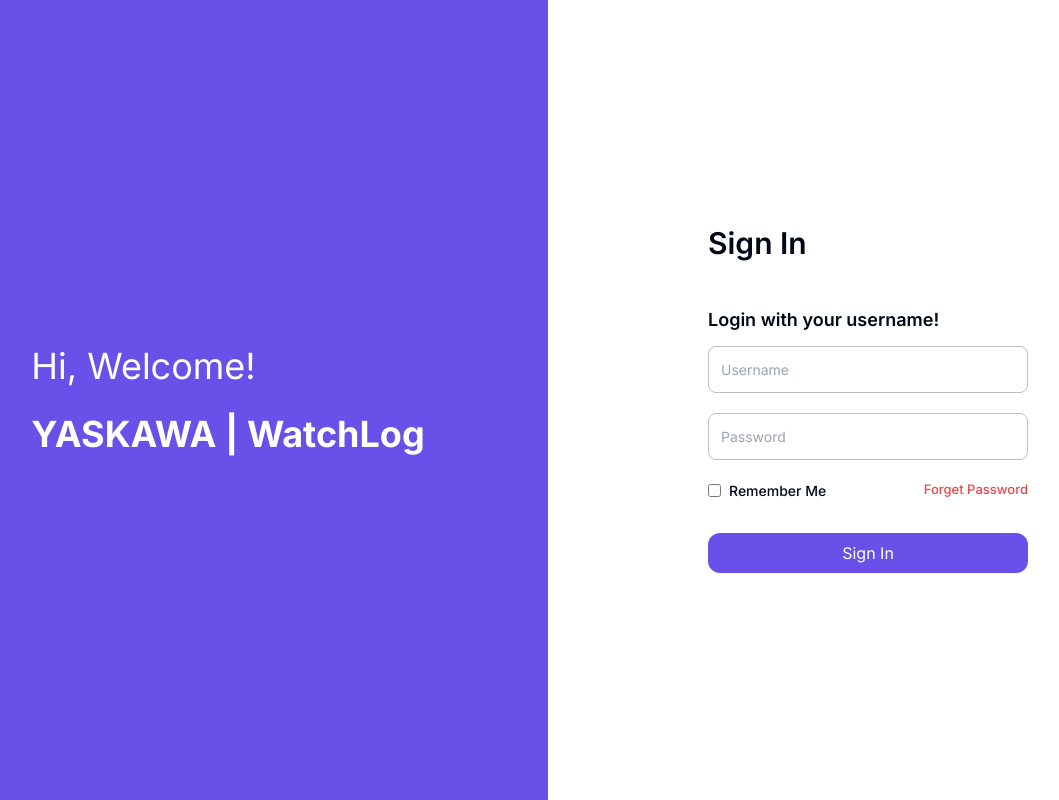
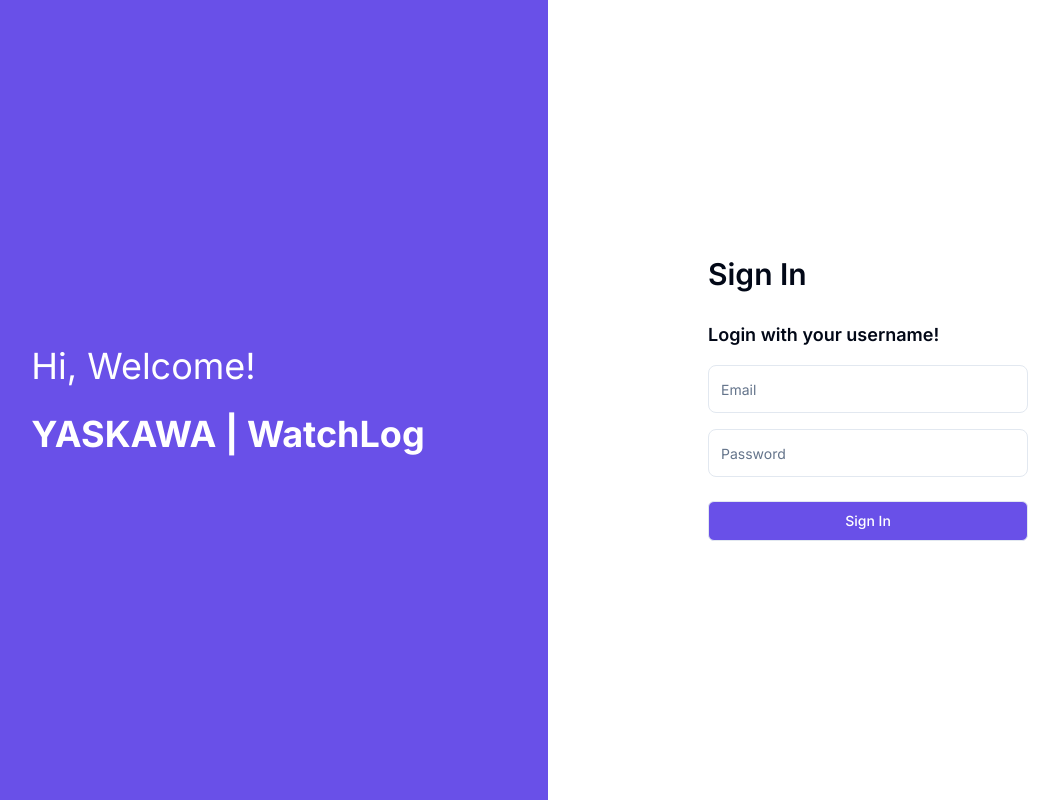
Before and after one commit to cesurbayram/nxt-wl-cpy, a Next.js app: page /sign-in in a window 1280 px wide. Shown: the whole page, without its empty margins (92-1151 px from the left). Built offline with nearby package versions, Linux system fonts and the light colour scheme.

Commit message:
feature: implement login form

```diff
--- a/app/(auth)/layout.tsx
+++ b/app/(auth)/layout.tsx
@@ -1,6 +1,7 @@
 import Hero from "@/components/sign-in/hero";
 import { Inter } from "next/font/google";
 import '../globals.css'
+import ReactQueryProvider from "@/utils/providers/react-query-provider";
 
 const inter = Inter({ subsets: ["latin"] });
 
@@ -12,12 +13,14 @@
   return (
     <html lang="en">
       <body className={inter.className}>
-        <div className="flex h-screen flex-col md:flex-row md:overflow-hidden">
-          <div className=" flex-grow w-full flex justify-center items-center bg-[#6950e8]">
-            <Hero />
+        <ReactQueryProvider>
+          <div className="flex h-screen flex-col md:flex-row md:overflow-hidden">
+            <div className=" flex-grow w-full flex justify-center items-center bg-[#6950e8]">
+              <Hero />
+            </div>
+            <div className="w-full flex-grow">{children}</div>
           </div>
-          <div className="w-full flex-grow">{children}</div>
-        </div>
+        </ReactQueryProvider>
       </body>
     </html>
   );
--- a/components/sign-in/sign-in-page-component.tsx
+++ b/components/sign-in/sign-in-page-component.tsx
@@ -1,87 +1,90 @@
-"use client"
-import { useForm, SubmitHandler } from 'react-hook-form'
-import { zodResolver } from "@hookform/resolvers/zod"
-import { SignInValidation } from '@/lib/validations/sign-in'
-import { z } from 'zod'
+"use client";
+import { useForm } from "react-hook-form";
+import { zodResolver } from "@hookform/resolvers/zod";
+import { LoginValidation } from "@/lib/validations/login";
+import { z } from "zod";
+import { Form, FormControl, FormField, FormItem, FormMessage } from "../ui/form";
+import { Input } from "../ui/input";
+import { Button } from "../ui/button";
+import { useMutation } from "@tanstack/react-query";
+import { Login } from "@/types/login.types";
+import { userLogin } from "@/utils/service/auth";
 
-type Inputs = {
-    username: string
-    password: string
-}
 
 const initialValues = {
-    username: '',
-    password: ''
-}
+  email: "",
+  password: "",
+};
 
 const SignInPageComponent = () => {
-    const {register, handleSubmit, watch, formState: {errors}} = useForm({
+  const form = useForm<z.infer<typeof LoginValidation>>({
     defaultValues: initialValues,
-        resolver: zodResolver(SignInValidation)
+    resolver: zodResolver(LoginValidation),
+  });
+
+  const { mutateAsync: loginMutation, isPending: isSingInLoading } = useMutation({
+    mutationFn: (values: Login) => userLogin(values)
   })
-    const onSubmit = async(data: z.infer<typeof SignInValidation>) => console.log('data', data);
+
+  const onSubmit = async (values: z.infer<typeof LoginValidation>) => {
+    await loginMutation(values);
+  };
 
   return (
-        <div className='flex flex-col justify-center h-full px-[25%]'>
+    <div className="flex flex-col justify-center h-full px-[25%]">
       <h1 className="font-semibold text-3xl leading-none">Sign In</h1>
-            <div className="mt-12">
+      <div className="mt-8">
         <p className="text-lg font-semibold mb-3">Login with your username!</p>
-                <form onSubmit={handleSubmit(onSubmit)}>
-                    <div>
-                        <input className={`
-                            w-full
-                            px-3
-                            py-[12px]
-                            rounded-lg
-                            bg-transparent
-                            border-solid
-                            border-[1px]
-                            ${errors.username ? 'border-red-600' : 'border-gray-800'}
-                            ${errors.username ? 'border-opacity-100' : 'border-opacity-30'}
-                            mb-2
-                            text-[14px]
-                            hover:border-opacity-100
-                            `}
-                            placeholder="Username"
-                            {...register("username")}
+        <Form {...form}>
+          <form onSubmit={form.handleSubmit(onSubmit)} className="mt-4">
+            <FormField
+              control={form.control}
+              name="email"
+              render={({ field }) => (
+                <FormItem>
+                  <FormControl>
+                    <Input
+                      placeholder="Email"
+                      {...field}
+                      className={`${
+                        form.formState.errors.email
+                          ? "border-red-600 focus:border-red-800"
+                          : ""
+                      } h-12 rounded-lg`}
                     />
-                        {errors.username && <span className='text-sm text-red-600'>{errors.username.message || ''}</span>}
-                    </div>
-                    <div className='my-3'>
-                        <input className={`
-                            w-full
-                            px-3
-                            py-[12px]
-                            rounded-lg
-                            bg-transparent
-                            border-solid
-                            border-[1px]
-                            border-gray-800
-                            ${errors.password ? 'border-red-600' : 'border-gray-800'}
-                            ${errors.password ? 'border-opacity-100' : 'border-opacity-30'}
-                            border-opacity-30
-                            mb-2
-                            text-[14px]
-                            hover:border-opacity-100
-                            `}
+                  </FormControl>
+                  <FormMessage />
+                </FormItem>
+              )}
+            />
+            <FormField
+              control={form.control}
+              name="password"
+              render={({ field }) => (
+                <FormItem>
+                  <FormControl>
+                    <Input
+                      className={`${
+                        form.formState.errors.password
+                          ? "border-red-600 focus:border-red-800"
+                          : ""
+                      } h-12 rounded-lg mt-4`}
                       placeholder="Password"
-                            type="password"
-                            {...register("password")}
+                      {...field}
                     />
-                        {errors.password && <span className='text-sm inline-block text-red-500'>{errors.password.message || ''}</span>}
-                    </div>
-                    <div className="flex justify-between">
-                        <div className="flex items-center gap-2">
-                            <input type="checkbox" />
-                            <label className="font-medium text-[14px] leading-normal">Remember Me</label>
-                        </div>
-                        <p className="text-[13px] font-medium text-red-500">Forget Password</p>
-                    </div>
-                    <button className="mt-8 w-full text-center text-white py-[6px] px-[14px] bg-[#6950e8] leading-7 rounded-xl hover:bg-[#604ad0] hover:transition-colors">Sign In</button>
+                  </FormControl>
+                  <FormMessage />
+                </FormItem>
+              )}
+            />
+            <Button className="mt-6 w-full bg-[#6950e8] hover:bg-[#4e2eeb] transition-all duration-500 text-white hover:text-white" variant={'outline'} >
+                Sign In
+            </Button>
           </form>
+        </Form>
       </div>
     </div>
-    )
-}
+  );
+};
 
 export default SignInPageComponent;
--- /dev/null
+++ b/lib/validations/login.ts
@@ -0,0 +1,6 @@
+import * as z from 'zod'
+
+export const LoginValidation = z.object({
+    email: z.string().email({message: 'Valid email is required!'}),
+    password: z.string().min(1, {message: 'Password field is required!'}),
+})
--- a/lib/validations/sign-in.ts
+++ /dev/null
@@ -1,6 +0,0 @@
-import * as z from 'zod'
-
-export const SignInValidation = z.object({
-    username: z.string().min(1, {message: 'Username field is required!'}),
-    password: z.string().min(1, {message: 'Password field is required!'}),
-})
--- /dev/null
+++ b/types/login.types.ts
@@ -0,0 +1,4 @@
+export interface Login {
+    email: string;
+    password: string;
+}
--- /dev/null
+++ b/utils/service/auth/index.ts
@@ -0,0 +1,17 @@
+import { Login } from "@/types/login.types";
+
+const userLogin = async(values: Login): Promise<boolean> => {
+    const apiRes = await fetch('/api/login', {
+        method: 'POST',
+        body: JSON.stringify(values),
+        headers: {
+            'Content-Type': 'application/json',
+        }
+    })
+
+    if(!apiRes.ok) throw new Error('An error occured when login user.')
+
+    return true;
+}
+
+export { userLogin }
```
Lines whose indentation alone changed are shown as unchanged.
